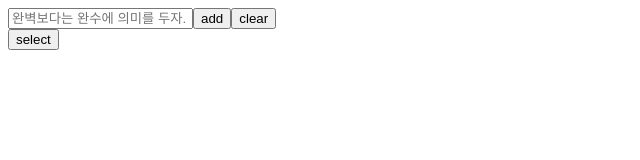
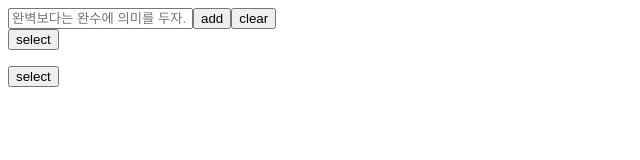
Before and after one commit to rvnkcode/check, a React (Create React App) app: page / in a window 1280 px wide. Shown: the top 160 px of the page, without its empty margins (0-640 px from the left). Built offline with nearby package versions, Linux system fonts and the light colour scheme; the HTML template or start-up script is replaced by a standard one.

Commit message:
CSS: add some basic styles and divide Buttons component

```diff
--- a/src/App.tsx
+++ b/src/App.tsx
@@ -1,6 +1,8 @@
 import React, { useEffect, useState } from "react";
 import { Task } from "./lib/task";
 import TaskListItem from "./TaskListItem";
+import Buttons from "./Buttons";
+import "./style.css";
 
 export default function App() {
   // ================================= read =================================
@@ -86,6 +88,7 @@ export default function App() {
   // ================================ Generate ================================
   return (
     <main>
+      <div>
         <input
           type="text"
           value={input}
@@ -98,21 +101,14 @@ export default function App() {
         <button type="button" onClick={() => setList([])}>
           clear
         </button>
-      <br />
-      <button
-        type="button"
-        onClick={() => toggleSelectMode(selectMode, selectedItems)}
-      >
-        select
-      </button>
-      {selectMode && (
-        <button
-          type="button"
-          onClick={() => deleteSelectedItemsFromList(list, selectedItems)}
-        >
-          delete
-        </button>
-      )}
+        <Buttons
+          toggleSelectMode={toggleSelectMode}
+          selectMode={selectMode}
+          list={list}
+          selectedItems={selectedItems}
+          deleteSelectedItemsFromList={deleteSelectedItemsFromList}
+        />
+      </div>
       <ul>
         {list.map((task: Task) => (
           <li
@@ -135,6 +131,13 @@ export default function App() {
           </li>
         ))}
       </ul>
+      <Buttons
+        toggleSelectMode={toggleSelectMode}
+        selectMode={selectMode}
+        list={list}
+        selectedItems={selectedItems}
+        deleteSelectedItemsFromList={deleteSelectedItemsFromList}
+      />
     </main>
   );
 }
--- /dev/null
+++ b/src/Buttons.tsx
@@ -0,0 +1,40 @@
+import React from "react";
+import { Task } from "./lib/task";
+
+interface IButtonsProps {
+  selectMode: boolean;
+  toggleSelectMode: (selectMode: boolean, selectedItems: Set<string>) => void;
+  list: Task[];
+  selectedItems: Set<string>;
+  deleteSelectedItemsFromList: (
+    list: Task[],
+    selectedItems: Set<string>
+  ) => void;
+}
+
+export default function Buttons({
+  toggleSelectMode,
+  selectMode,
+  list,
+  selectedItems,
+  deleteSelectedItemsFromList
+}: IButtonsProps) {
+  return (
+    <div>
+      <button
+        type="button"
+        onClick={() => toggleSelectMode(selectMode, selectedItems)}
+      >
+        select
+      </button>
+      {selectMode && (
+        <button
+          type="button"
+          onClick={() => deleteSelectedItemsFromList(list, selectedItems)}
+        >
+          delete
+        </button>
+      )}
+    </div>
+  );
+}
--- /dev/null
+++ b/src/style.css
@@ -0,0 +1,11 @@
+ul {
+  padding-inline-start: unset;
+}
+
+li {
+  list-style-type: none;
+}
+
+input[type="checkbox"] {
+  margin-right: 1em;
+}
```
Lines whose indentation alone changed are shown as unchanged.
